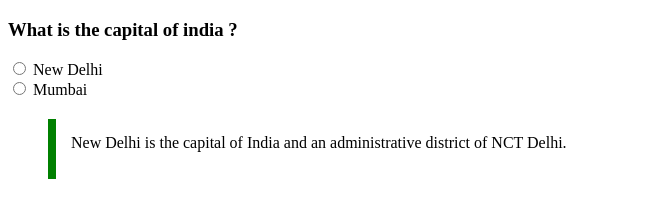
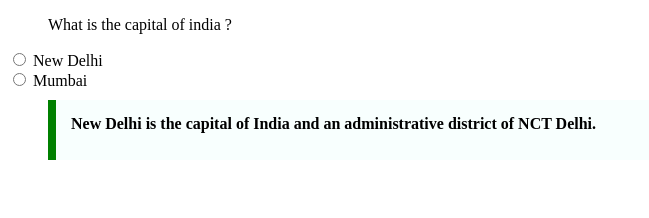
Before and after one commit to acciojob/trivia-yogeshchandratripathi, a website: page main.html in a window 1280 px wide. Shown: the whole page, without its empty margins (0-649 px from the left). Drawn offline with Linux system fonts and the light colour scheme.

Commit message:
created a submission

```diff
--- a/main.html
+++ b/main.html
@@ -8,7 +8,7 @@
 
 <body>
 	<!-- the entire body must be written by student -->
-	<h3>What is the capital of india ?</h3>
+	<blockquote>What is the capital of india ?</blockquote>
 	<input type="radio" id="loc-a" name="loc-a" required>
 	<label for="loc-a">New Delhi</label><br>
 	<input type="radio" id="loc-b" name="loc-a" required>
--- a/styles.css
+++ b/styles.css
@@ -1,8 +1,10 @@
 .cite{
 	border-left:8px solid rgb(0, 128, 0);
 	height:30px;
-	margin-top:20px;
+	margin-top:10px;
 	padding:15px;
-	max-width:500px;
+	max-width:600px;
+	background-color: #f8fffe;
+	font-weight:bold;
 }
 /* Your CSS Code here. */
```
